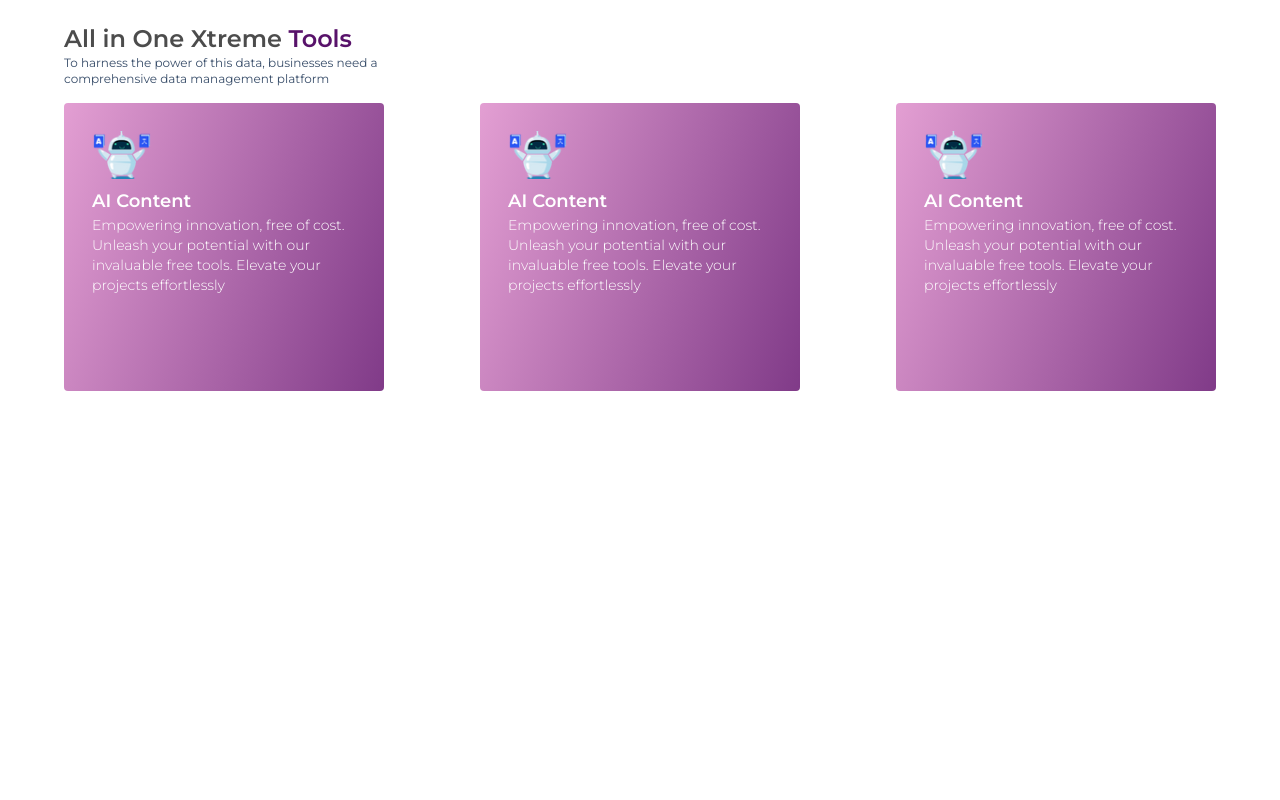
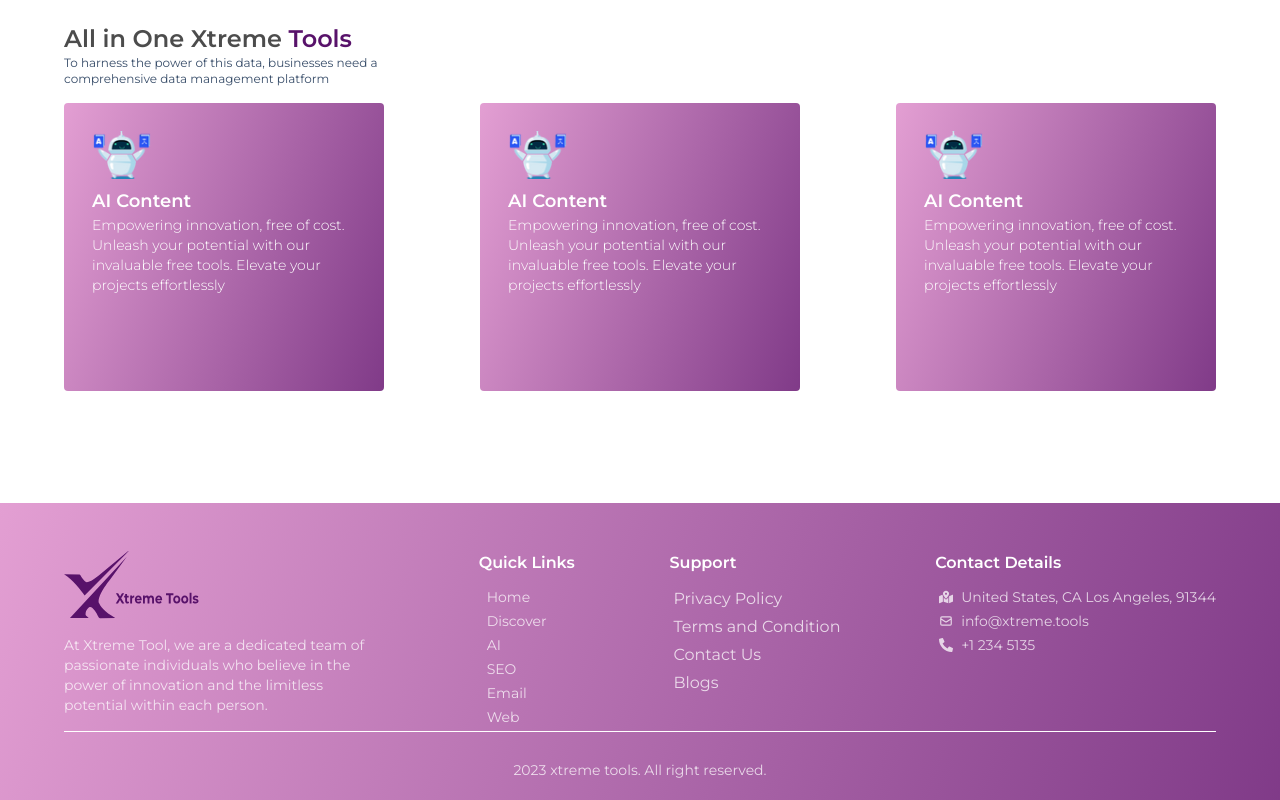
Before and after one commit to SabirKhanek/xtreme-tools, a React (Vite) app: page / in a window 1280 px wide. Shown: the part 615-1415 px from the top of the page. Before the commit the page ends 1118 px from the top, so only its background shows below. Built offline with nearby package versions, Linux system fonts and the light colour scheme.

Commit message:
feat: updated footer

```diff
--- /dev/null
+++ b/src/components/footer/index.tsx
@@ -0,0 +1,117 @@
+import { FaMapMarkedAlt, FaPhoneAlt } from "react-icons/fa";
+import { HiOutlineMail } from "react-icons/hi";
+import { getResponsiveClasses } from "../../shared/constants/getResponsiveClasses";
+
+import { navLinks } from "../navbar";
+import { Link } from "react-router-dom";
+
+export interface FooterProps {
+  className?: string;
+}
+export function Footer({ className }: FooterProps) {
+  return (
+    <section
+      className={`${className}`}
+      style={{
+        backgroundImage: `linear-gradient(289deg, #58126A -40.56%, #F6B2E1 119.32%)`,
+      }}
+    >
+      <div className={`${getResponsiveClasses()} pt-12`}>
+        <div
+          className={`flex justify-between border-b border-b-white flex-wrap gap-3 mb-2`}
+        >
+          {getIntro()}
+          <div className="text-white/75">
+            <h3 className="text-white font-semibold mb-3">Quick Links</h3>
+            <ul className="flex flex-col gap-1 ml-2">
+              {navLinks.map((val, index) => {
+                return (
+                  <Link
+                    key={index}
+                    className="hover:underline text-sm"
+                    to={val.route}
+                  >
+                    {val.name}
+                  </Link>
+                );
+              })}
+            </ul>
+          </div>
+
+          <div className="text-white/75">
+            <h3 className="text-white font-semibold mb-3">Support</h3>
+            <ul className="flex flex-col gap-1 ml-1">
+              {[
+                { name: "Privacy Policy", route: "#" },
+                { name: "Terms and Condition", route: "#" },
+                { name: "Contact Us", route: "#" },
+                { name: "Blogs", route: "#" },
+              ].map((val, index) => {
+                return (
+                  <Link key={index} className="hover:underline" to={val.route}>
+                    {val.name}
+                  </Link>
+                );
+              })}
+            </ul>
+          </div>
+
+          {getSocialLinks()}
+        </div>
+
+        <div className="flex justify-between items-center text-white/75">
+          <div className="text-sm text-label text-center w-full my-5">
+            2023 xtreme tools. All right reserved.
+          </div>
+        </div>
+      </div>
+    </section>
+  );
+}
+
+const socialLinks = [
+  {
+    name: "United States, CA Los Angeles, 91344",
+    Icon: FaMapMarkedAlt,
+    link: "#",
+  },
+  { name: "info@xtreme.tools", Icon: HiOutlineMail, link: "#" },
+  { name: "+1 234 5135", Icon: FaPhoneAlt, link: "#" },
+];
+
+function getSocialLinks() {
+  return (
+    <div className="text-white/75">
+      <h3 className="text-white font-semibold mb-3">Contact Details</h3>
+      <ul className="flex flex-col gap-1 ml-1">
+        {socialLinks.map((link, index) => {
+          return (
+            <li key={index} className="flex items-center gap-2 text-sm">
+              <link.Icon></link.Icon>
+              <a className="hover:underline break-words" href={link.link}>
+                {link.name}
+              </a>
+            </li>
+          );
+        })}
+      </ul>
+    </div>
+  );
+}
+
+function getIntro() {
+  return (
+    <div className="basis-80">
+      <img className="mb-1" src="/logo.svg" alt="" />
+      <div className="text-label text-sm break-words my-4 text-white/75">
+        At Xtreme Tool, we are a dedicated team of passionate individuals who
+        believe in the power of innovation and the limitless potential within
+        each person.
+      </div>
+      {/* <div className="flex justify-between my-4">
+        <img className="w-36 cursor-pointer" src={download_appstore} alt="" />
+        <img className="w-36 cursor-pointer" src={download_googlepay} alt="" />
+      </div> */}
+    </div>
+  );
+}
--- a/src/components/navbar/index.tsx
+++ b/src/components/navbar/index.tsx
@@ -56,7 +56,7 @@ export function Navbar({ className }: NavBarProps) {
   );
 }
 
-const navLinks = [
+export const navLinks = [
   {
     name: "Home",
     route: "/",
--- a/src/pages/home/index.tsx
+++ b/src/pages/home/index.tsx
@@ -1,3 +1,4 @@
+import { Footer } from "../../components/footer";
 import { HeroSection } from "./sections/hero";
 import { ToolsSection } from "./sections/tools";
 
@@ -13,6 +14,7 @@ export function HomePage({ className }: HomePageProps) {
     >
       <HeroSection />
       <ToolsSection />
+      <Footer />
     </div>
   );
 }
```
